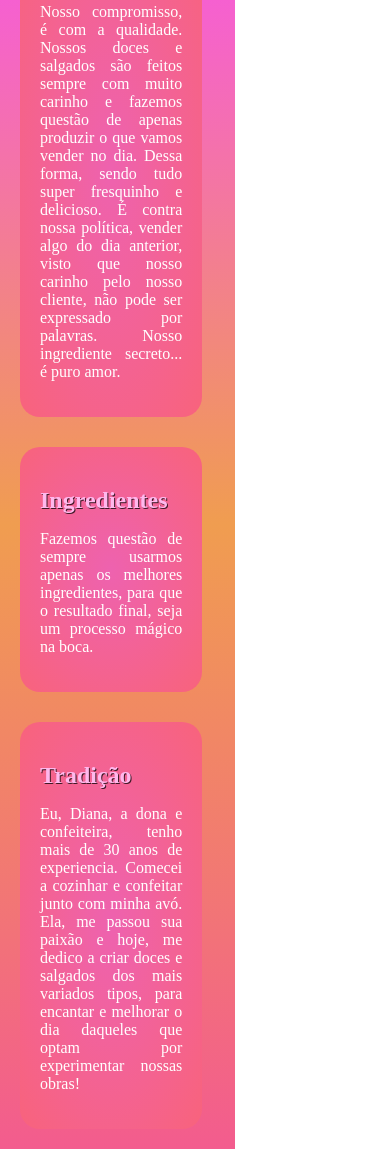
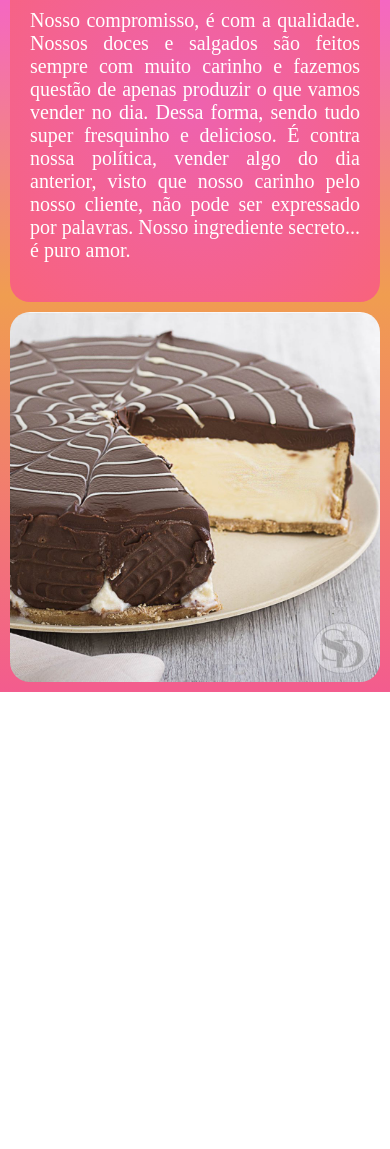
Before and after one commit to joaobosco25/Padoka, a plain HTML site: page index.html in a window 390 px wide. Shown: the part 159-1308 px from the top of the page. After the commit the page ends 851 px from the top, so only its background shows below. Drawn offline with Linux system fonts and the light colour scheme.

Commit message:
Adicionando o main estilizado

```diff
--- a/index.html
+++ b/index.html
@@ -14,6 +14,7 @@
 
 
         header {
+            padding: 20px;
             display: flex;
             align-items: center;
             padding: 20px 10px;
@@ -99,7 +100,7 @@
     main {
         display: flex;
         gap: 20px;
-        padding: 20px;
+        padding: 40px;
         background: -webkit-linear-gradient(rgba(245, 48, 228, 0.822), rgb(240, 157, 80), rgb(243, 92, 142));
     }
     article {
@@ -108,8 +109,11 @@
         flex-direction: column;
         gap: 30px;
         text-align: justify;
+        font-size: 25px;
+
     }
     article section {
+        height: 100%;
         border-radius: 20px;
         padding: 20px;
         color: white;
@@ -141,12 +145,21 @@
     }
     @media (max-width: 768px) {
     main {
-        flex-direction:row;
-        width: 50%;
+        flex-direction:column;
+        gap: 10px;
+        padding: 10px;
+    }
+    article {
+        flex: 2;
+        font-size: 20px;
     }
     aside {
-        margin-top: 20px;
-        width: 50%;
+        flex: 2;
+    }
+    aside img {
+        width: 100%;
+        height: 100%;
+        border-radius: 20px;
     }
 }
 
@@ -193,25 +206,7 @@
                   secreto... é puro amor.
                 </p>
             </section>
-            <section>
-                <h2>Ingredientes</h2>
-                <p>Fazemos questão de sempre usarmos apenas
-                    os melhores ingredientes, para que o
-                    resultado final, seja um processo mágico
-                    na boca.
-                </p>
-            </section>
-            <section>
-                <h2>Tradição</h2>
-                <p>Eu, Diana, a dona e confeiteira, tenho
-                    mais de 30 anos de experiencia. Comecei
-                    a cozinhar e confeitar junto com minha avó.
-                    Ela, me passou sua paixão e hoje, me dedico
-                    a criar doces e salgados dos mais variados tipos,
-                    para encantar e melhorar o dia daqueles que
-                    optam por experimentar nossas obras!
-                </p>
-            </section>
+
         </article>
         <aside>
             <img src="./images/holandesa.jpg" alt="torta">
```
